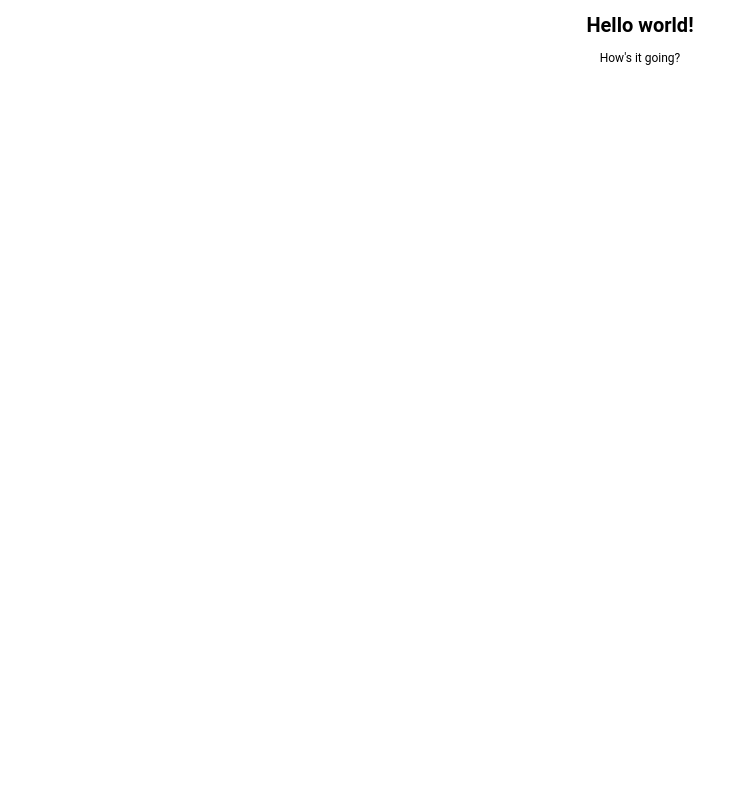
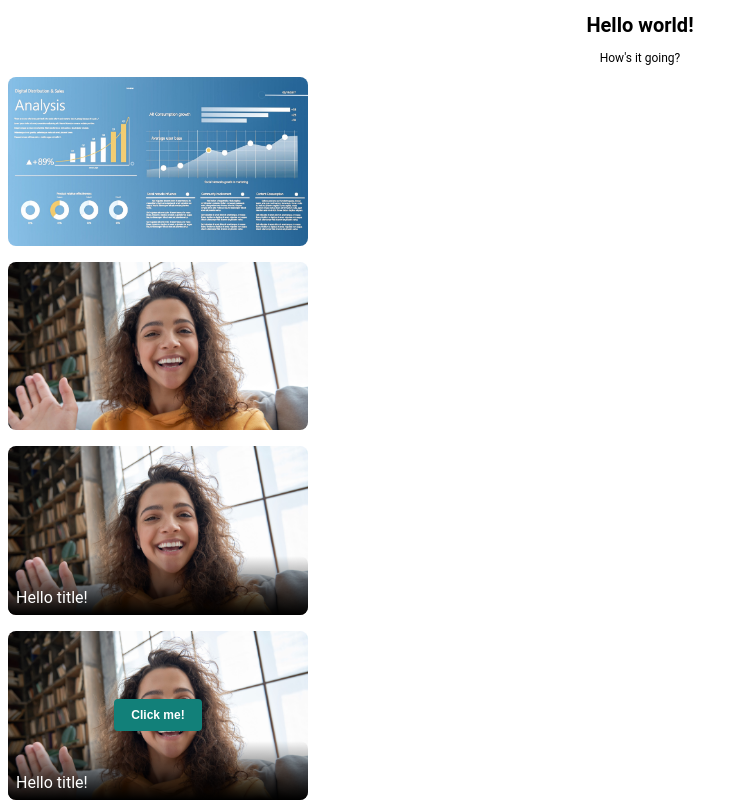
Before and after one commit to wesrupert/melon-mirage, a Vue app: page / in a window 1280 px wide. Shown: the top 802 px of the page, without its empty margins (0-748 px from the left). Built offline with nearby package versions, Linux system fonts and the light colour scheme.

Commit message:
add sidebar components

```diff
--- a/src/App.vue
+++ b/src/App.vue
@@ -1,8 +1,31 @@
 <template>
   <h1>Hello world!</h1>
   <p>How's it going?</p>
+  <div class="sidebar">
+    <MediaSource type="screen" />
+    <MediaSource type="video" />
+    <MediaSource title="Hello title!" type="video" />
+    <MediaSource title="Hello title!" type="video">
+      <button class="primary">Click me!</button>
+    </MediaSource>
+    <MediaSource title="Hello title!" type="screen">
+      <div>Hello slot!</div>
+      <button class="primary">Click me!</button>
+    </MediaSource>
+  </div>
 </template>
+
+<script setup lang="ts">
+import MediaSource from "./components/MediaSource.vue";
+</script>
 
 <style lang="scss">
 @import "styles/_global.scss";
+
+.sidebar {
+  width: clamp(200px, 50%, 300px);
+  display: flex;
+  flex-direction: column;
+  gap: $gap-m;
+}
 </style>
--- a/src/components/MediaSource.vue
+++ b/src/components/MediaSource.vue
@@ -1,7 +1,59 @@
 <template>
-  <div class="source">Hello component!</div>
+  <div class="source">
+    <div class="source-stream">
+      <MediaStream class="source-stream" :type="props.type" />
+      <div class="overlay">
+        <slot />
+      </div>
+    </div>
+    <div v-if="title" class="title">{{ props.title }}</div>
+  </div>
 </template>
 
-<style lang="scss">
-@import "styles/_theme.scss";
+<script setup lang="ts">
+import { defineProps } from "vue";
+import MediaStream from "./MediaStream.vue";
+
+const props = defineProps<{
+  title?: string;
+  type: "video" | "screen";
+}>();
+</script>
+
+<style scoped lang="scss">
+@import "@/styles/_theme.scss";
+
+.source {
+  @include ratio-wrapper;
+}
+
+.title {
+  @include gradient;
+  @include rounded-corners;
+  position: absolute;
+  bottom: 0;
+  left: 0;
+  width: 100%;
+  padding: $gap-s {
+    top: $gap-l;
+  }
+  text-align: left;
+}
+
+.overlay {
+  position: absolute;
+  top: 0;
+  right: 0;
+  bottom: 0;
+  left: 0;
+  display: flex;
+  flex-direction: column;
+  align-items: center;
+  justify-content: center;
+}
+
+.source-stream {
+  @include ratio-contents;
+  @include rounded-corners;
+}
 </style>
--- /dev/null
+++ b/src/components/MediaStream.vue
@@ -0,0 +1,31 @@
+<template>
+  <div class="media" :class="isScreen ? 'screen' : 'webcam'"></div>
+</template>
+
+<script setup lang="ts">
+import { computed, defineProps } from "vue";
+
+const props = defineProps<{
+  title?: string;
+  type: "video" | "screen";
+}>();
+
+const isScreen = computed(() => props.type === "screen");
+</script>
+
+<style lang="scss">
+.media {
+  width: 100%;
+  height: 100%;
+  background-size: cover;
+  background-repeat: no-repeat;
+}
+
+.screen {
+  background-image: url(@/assets/screenshare-image.png);
+}
+
+.webcam {
+  background-image: url(@/assets/webcam-image.png);
+}
+</style>
--- a/src/styles/_global.scss
+++ b/src/styles/_global.scss
@@ -1,4 +1,8 @@
 @import '_theme.scss';
+
+*, *:before, *:after {
+  box-sizing: border-box;
+}
 
 #app {
   font-family: Roboto, Helvetica, Arial, sans-serif;
@@ -30,14 +34,20 @@ p {
 button {
     font-size: $font-s;
     font-weight: bold;
+    padding: $gap-s $gap-m;
     border: 1px solid transparent;
     border-radius: $radius-s;
 
-    color: $fg-primary;
-    background-color: $fg-primary;
+    color: $fg-accent;
+    background-color: $bg-accent;
 
     &.secondary {
         color: $fg-secondary;
         background-color: $bg-secondary;
     }
+
+    &.tertiary {
+        color: $fg-alert;
+        background-color: $bg-alert;
+    }
 }
--- a/src/styles/_theme.scss
+++ b/src/styles/_theme.scss
@@ -13,6 +13,8 @@ $font-m: 14px;
 $font-l: 16px;
 $font-xl: 20px;
 
+$ratio-widescreen: calc(100% * 9/16);
+
 // Colors
 $black: black;
 $white: white;
@@ -20,8 +22,7 @@ $secondary: #F5F8FA;
 $tertiary: #E5EAED;
 $accent: #128079;
 $alert: #F34848;
-$gradient: linear-gradient(180deg, #C4C4C4, 0%, #000000 100%);
-
+$gradient: linear-gradient(#C4C4C400, #000000);
 
 $bg-primary: $white;
 $fg-primary: $black;
@@ -34,3 +35,37 @@ $bg-accent: #128079;
 $fg-accent: white;
 $bg-alert: white;
 $fg-alert: #F34848;
+
+
+@mixin gradient {
+  color: $fg-gradient;
+  background-image: $bg-gradient;
+}
+
+@mixin rounded-corners($radius: $radius-m) {
+  border: solid 0px transparent;
+  border-radius: $radius;
+
+}
+
+@mixin ratio-wrapper($ratio: $ratio-widescreen) {
+    position: relative;
+    max-width: 100%;
+    height: 0;
+    padding-bottom: $ratio;
+}
+
+@mixin ratio-contents {
+    position: absolute;
+    width: 100%;
+    top: 0;
+    right: 0;
+    bottom: 0;
+    left: 0;
+}
+
+@mixin fill-w-with-padding($right: $gap-s, $left: $right) {
+  padding-right: $right;
+  padding-left: $left;
+  width: calc(100% - $right - $left);
+}
```
Also changed, not shown: 1 other file (tests, documents, lock files or other folders).
